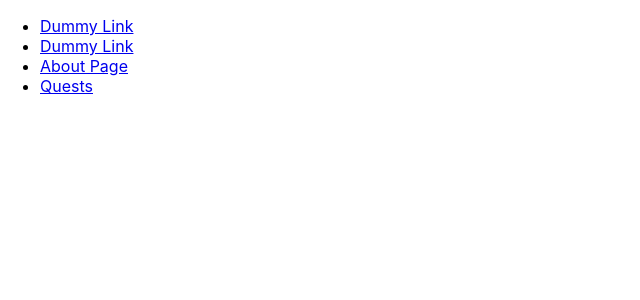
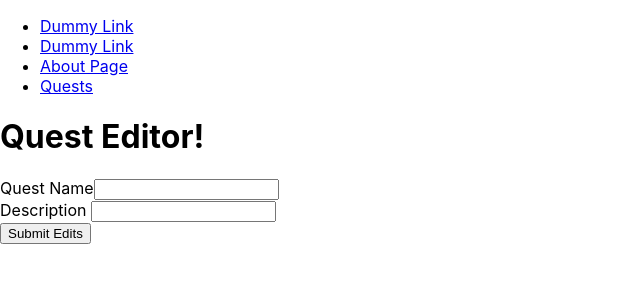
Before and after one commit to Dj-Williams/Guild-Manager-Fullstack-App, a React (Create React App) app in the folder client/: page /api/quests/1 in a window 1280 px wide. Shown: the top 300 px of the page, without its empty margins (0-640 px from the left). Built offline with nearby package versions, Linux system fonts and the light colour scheme; no server answers; the HTML template or start-up script is replaced by a standard one.

Commit message:
Css SNAFUs. I'm resigning to styled components. -_-;

```diff
--- a/client/public/index.html
+++ b/client/public/index.html
@@ -1,3 +1,4 @@
+
 <!DOCTYPE html>
 <html lang="en">
   <head>
--- a/client/src/App.js
+++ b/client/src/App.js
@@ -26,7 +26,7 @@ class App extends Component {
 
               <Route exact path="/quests" component={QuestPage} />
 
-              <Route exact path="/quests/edit/:questId" component={QuestEditForm} />
+              <Route exact path="/api/quests/:questId" component={QuestEditForm} />
 
               <Route exact path="/quests/:questId" component={RosterPage} />
 
--- a/client/src/components/QuestEditForm.js
+++ b/client/src/components/QuestEditForm.js
@@ -1,28 +1,23 @@
 import React, { Component } from 'react';
 import axios from 'axios'
+import { Link } from 'react-router-dom'
 
 
 class QuestEditForm extends Component {
     state = {
-        quests: [],
         newQuest: {
             questName: '',
             description: ''
         }
     }
 
-    componentWillMount(){
-        this.getQuestInfo()
-    }
-
-
     getQuestInfo = () => {
         let questId = this.props.match.params.questId
         axios.get(`api/quests/${questId}`)
         .then(res => {
             this.setState({
-                questName: res.data.newQuest.questName,
-                description: res.data.newQuest.description
+                questName: res.data.questName,
+                description: res.data.description
             })
         })
     }
@@ -35,13 +30,17 @@ class QuestEditForm extends Component {
         this.setState({ newQuest: updatedNewQuest })
     }
     // This handles the creation of a new quest w/ the post command.
-    handleSubmit = (event) => {
-        axios.post('/api/quests', this.state.newQuest).then(res => {
-            this.props.history.push(`/quests/${res.data._id}`)
+    handleUpdate = (event) => {
+        let questId = this.props.match.params.questId
+        axios.patch(`/api/quests/${questId}`, this.state.newQuest).then(res => {
+            this.props.history.push(`/quests/${questId}/${res.data._id}`)
         })
         event.preventDefault()
     }
 
+    componentWillMount(){
+        this.getQuestInfo()
+    }
 
     render() {
         return (
@@ -50,10 +49,10 @@ class QuestEditForm extends Component {
                 <h1>Quest Editor!</h1>
 
 
-                <form onSubmit={this.handleSubmit}>
+                <form onSubmit={this.handleUpdate}>
 
                     <div>
-                        <label htmlFor="username">Quest Name</label>
+                        <label htmlFor="questName">Quest Name</label>
                         <input onChange={this.handleChange} value={this.state.questName} type="text" name="questName" />
                     </div>
 
@@ -62,7 +61,8 @@ class QuestEditForm extends Component {
                         <input onChange={this.handleChange} value={this.state.description} type="text" name="description" />
                     </div>
 
-                <button type="submit">Create Quest</button>
+                <Link to={`/quests`}>
+                <button type="submit">Submit Edits</button>         </Link>
 
                 </form>
 
--- a/client/src/components/QuestPage.js
+++ b/client/src/components/QuestPage.js
@@ -108,7 +108,7 @@ class QuestPage extends Component {
                                     {quest.description}
 
                                 {/* ↓ Edit Quest Button ↓ */}
-                                <Link to={`/quests/edit/${quest._id}`}>
+                                <Link to={`api/quests/${quest._id}`}>
                                 {/* The onclick function is a synthetic event, I'm passing the quest Id through because I dont need to pass the params. questid has already been defined.  */}
                                 <EditButton>Quest Editor</EditButton>
                                 </Link>
--- a/client/src/components/SplashPage.js
+++ b/client/src/components/SplashPage.js
@@ -1,10 +1,14 @@
 import React, { Component } from 'react';
+
 
 class SplashPage extends Component {
     render() {
         return (
             <div>
-                <h1>Yo from the Splash Page Boi!</h1>
+
+                <img src="https://banner2.kisspng.com/20180405/ige/kisspng-ancient-egypt-eye-of-ra-eye-of-horus-egyptian-5ac5e3aba626a4.0210575315229183156806.jpg" alt=""/>
+
+                <h1>Welcome Back Guildmaster!</h1>
             </div>
         );
     }
```
